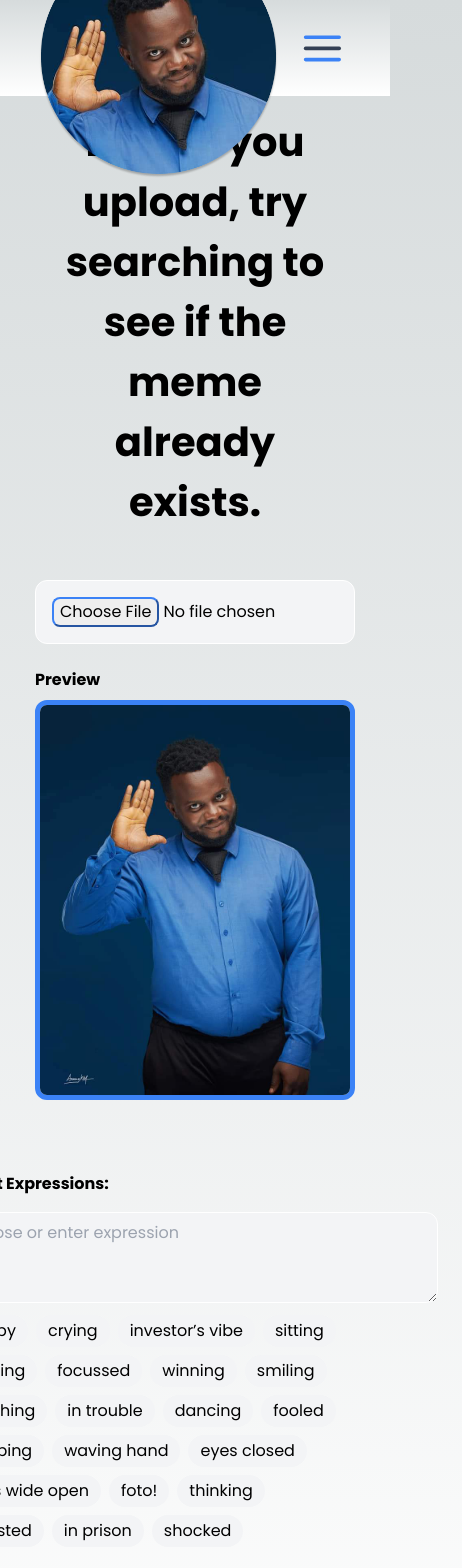
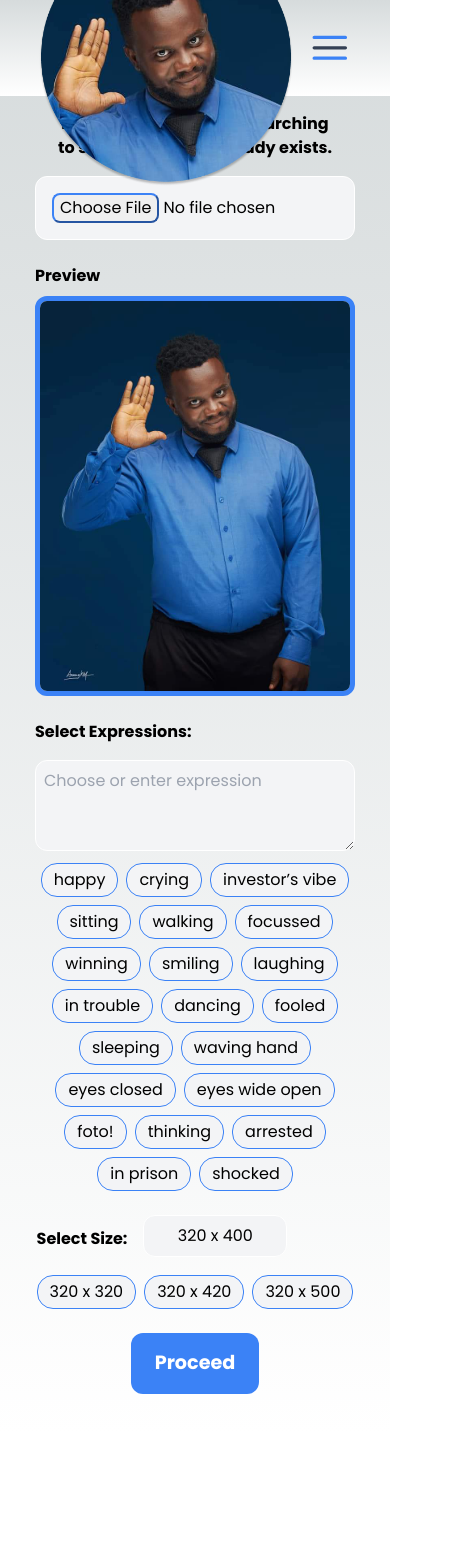
Before and after one commit to Stan015/sabinus.meme, a Next.js app: page /upload in a window 390 px wide. Shown: the top 1568 px of the page, 462 px wide, since content can reach past the window. After the commit the page ends 1434 px from the top, so only its background shows below. Built offline with nearby package versions, Linux system fonts and the light colour scheme; no server answers.

Commit message:
add: overall responsive for all screen sizes

```diff
--- a/src/app/components/expression-options.tsx
+++ b/src/app/components/expression-options.tsx
@@ -34,7 +34,7 @@ const ExpressionOptions: FC<Props> = ({
           required
         />
       </span>
-      <span className="flex gap-2 flex-wrap max-w-[24rem]">
+      <span className="flex gap-2 flex-wrap max-md:justify-center max-w-[24rem]">
         {expressionOptions.map((option, index) => {
           let selected = false;
 
@@ -48,8 +48,8 @@ const ExpressionOptions: FC<Props> = ({
               type="button"
               className={
                 selected
-                  ? "bg-blue hover:bg-blue text-white transition-all px-3 py-1 rounded-2xl relative"
-                  : "bg-gray-100 hover:bg-blue hover:text-white dark:text-clr-light dark:hover:text-clr-dark transition-all px-3 py-1 rounded-2xl relative"
+                  ? "bg-blue hover:bg-blue text-white transition-all px-3 py-1 rounded-2xl relative border-[1px] border-blue "
+                  : "bg-gray-100 hover:bg-blue hover:text-white dark:text-clr-light dark:hover:text-clr-dark transition-all px-3 py-1 border-[1px] border-blue rounded-2xl relative"
               }
               onClick={() => handleAddExpression(option)}
             >
--- a/src/app/components/header.tsx
+++ b/src/app/components/header.tsx
@@ -31,7 +31,11 @@ export default function Header() {
         )}
       >
         <div className="flex gap-4 max-md:w-[80%] items-center justify-between max-md:h-[6rem] max-md:top-0 max-md:fixed">
-          <Link href={"/"} aria-label="logo">
+          <Link
+            href={"/"}
+            aria-label="logo"
+            onClick={() => setMenuExpanded(false)}
+          >
             <Image
               className="w-full h-full"
               src={"/logo.png"}
@@ -44,15 +48,15 @@ export default function Header() {
 
           <button
             onClick={handleToggleMenu}
-            className="hidden transition-all rounded-full border border-transparent hover:border-blue-deep p-[5px] max-md:flex place-items-center"
+            className="hidden transition-all rounded-full max-md:flex place-items-center"
             type="button"
             aria-label="toggle menu"
             aria-expanded={menuExpanded ? "true" : "false"}
           >
             {!menuExpanded ? (
-              <MarketeqMenuAlt className="w-[2.8rem] h-[2.8rem]" />
+              <MarketeqMenuAlt className="w-[2.6rem] h-[2.6rem]" />
             ) : (
-              <LineMdMenuToCloseTransition className="w-[2.8rem] h-[2.8rem] text-blue" />
+              <LineMdMenuToCloseTransition className="w-[2.6rem] h-[2.6rem] text-blue" />
             )}
           </button>
         </div>
@@ -65,24 +69,28 @@ export default function Header() {
         >
           <Link
             href={"/"}
+            onClick={handleToggleMenu}
             className="max-md:text-center border-b-2 border-b-transparent max-md:border-b-white dark:max-md:border-b-[#344054] hover:!border-b-blue px-2 rounded-full transition-all"
           >
             Home
           </Link>
           <Link
             href={"/upload"}
+            onClick={handleToggleMenu}
             className="max-md:text-center border-b-2 border-b-transparent max-md:border-b-white dark:max-md:border-b-[#344054] hover:!border-b-blue px-2 rounded-full transition-all"
           >
             Upload
           </Link>
           <Link
             href={"/favourites"}
+            onClick={handleToggleMenu}
             className="max-md:text-center border-b-2 border-b-transparent max-md:border-b-white dark:max-md:border-b-[#344054] hover:!border-b-blue px-2 rounded-full transition-all"
           >
             Favourites
           </Link>
           <Link
             href={"/contact"}
+            onClick={handleToggleMenu}
             className="max-md:text-center border-b-2 border-b-transparent max-md:border-b-white dark:max-md:border-b-[#344054] hover:!border-b-blue px-2 rounded-full transition-all"
           >
             Contact
@@ -100,27 +108,32 @@ export default function Header() {
           <ToggleTheme classNameProp="absolute top-[3px]" />
 
           {!isLoggedIn ? (
-            <nav className="flex max-md:flex-col max-md:w-[7rem] gap-6">
+            <nav className="flex max-md:flex-col max-md:w-[7rem] items-center gap-6">
               <Link
                 href={"/login"}
+                onClick={handleToggleMenu}
                 className="max-md:text-center border-b-2 border-b-transparent max-md:border-b-white dark:max-md:border-b-[#344054] hover:!border-b-blue px-2 rounded-full transition-all"
               >
                 Login
               </Link>
               <Link
                 href={"/sign-up"}
+                onClick={handleToggleMenu}
                 className="max-md:text-center border-b-2 border-b-transparent max-md:border-b-white dark:max-md:border-b-[#344054] hover:!border-b-blue px-2 rounded-full transition-all"
               >
                 Sign Up
               </Link>
             </nav>
           ) : (
+            <div className="flex max-md:flex-col max-md:w-[7rem] items-center gap-6">
               <Link
                 href={"/dashboard"}
+                onClick={handleToggleMenu}
                 className="group w-12 h-12 p-1 rounded-full border-2 border-blue hover:border-blue-deep transition-all"
               >
                 <MdiUser className="w-full h-full text-clr-light dark:text-clr-dark group-hover:text-blue-500" />
               </Link>
+            </div>
           )}
         </div>
       </header>
--- a/src/app/components/size-options.tsx
+++ b/src/app/components/size-options.tsx
@@ -38,7 +38,7 @@ const SizeOptions: FC<Props> = ({
           )}
         </span>
       </div>
-      <span className="flex gap-2 flex-wrap max-w-[24rem]">
+      <span className="flex gap-2 flex-wrap max-md:justify-center max-w-[24rem]">
         {previewSizeOptions.map((option, index) => {
           const previewInputValue = `${previewSize.width} x ${previewSize.height}`;
           const currentSize = `${option.width} x ${option.height}`;
@@ -60,8 +60,8 @@ const SizeOptions: FC<Props> = ({
               type="button"
               className={
                 selectedSize
-                  ? "bg-blue hover:bg-blue text-clr-dark dark:text-clr-dark transition-all px-3 py-1 rounded-2xl relative"
-                  : "bg-gray-100 hover:bg-blue hover:text-white dark:text-clr-light transition-all px-3 py-1 rounded-2xl relative"
+                  ? "bg-blue hover:bg-blue text-clr-dark dark:text-clr-dark transition-all px-3 py-1 rounded-2xl relative border-[1px] border-blue "
+                  : "bg-gray-100 hover:bg-blue hover:text-white dark:text-clr-light transition-all px-3 py-1 rounded-2xl relative border-[1px] border-blue "
               }
               onClick={() => {
                 setPreviewSize({
@@ -73,7 +73,7 @@ const SizeOptions: FC<Props> = ({
             >
               <span>{option.width}</span> x <span>{option.height}</span>
               {originalSize && isFirstButton && (
-                <span className="absolute -right-1 -top-[0.8rem] text-blue-500">
+                <span className="absolute -right-1 -top-[0.8rem] text-blue">
                   ☆
                 </span>
               )}
--- a/src/app/favourites/page.tsx
+++ b/src/app/favourites/page.tsx
@@ -49,7 +49,7 @@ export default function Favourites() {
 
   return (
     <main className="mt-[7rem] px-[10%] flex flex-col items-center gap-8 w-full min-h-[calc(100dvh-7rem)]">
-      <h1 className="text-[2.5rem] font-bold text-center w-3/4">
+      <h1 className="text-[2.5rem] max-lg:text-[1.5rem] max-md:text-[1.3rem] max-sm:text-base text-pretty font-bold text-center w-11/12 lg:w-3/4">
         My Favourites
       </h1>
       {memes.length === 0 && loaded ? (
--- a/src/app/login/page.tsx
+++ b/src/app/login/page.tsx
@@ -27,7 +27,7 @@ export default function Login() {
   };
 
   return (
-    <section className="min-h-dvh w-full flex items-center justify-center ">
+    <section className="min-h-dvh w-full px-[10%] max-md:my-5 flex items-center justify-center ">
       <div className="bg-white mt-[6rem] p-8 rounded shadow-md w-full max-w-md">
         <LoginForm
           formData={formData}
--- a/src/app/page.tsx
+++ b/src/app/page.tsx
@@ -34,13 +34,13 @@ async function Home() {
   return (
     <>
       <main className="flex flex-col w-full min-h-[calc(100dvh-9.5rem)] mt-[6rem] items-center px-[10%] my-20">
-        <section className="w-full flex flex-col items-center gap-10 mt-6 mb-[3.5rem]">
-          <h1 className="text-[2.5rem] font-bold text-center w-3/4">
+        <section className="w-full flex flex-col items-center gap-10 max-sm:gap-5 mt-6 mb-[3.5rem] max-sm:mb-[2rem]">
+          <h1 className="text-[2.5rem] max-lg:text-[1.5rem] max-md:text-[1.3rem] max-sm:text-base text-pretty font-bold text-center w-11/12 lg:w-3/4">
             Sabinus Memes Library. Search, download, upload, share and laugh
             with me!
           </h1>
           <input
-            className="w-3/4 h-14 bg-gray-100 rounded-full px-10 flex border hover:border-blue-400 text-clr-light dark:text-clr-light transition-all border-white hover:border-blue text-md ring-offset-blue-deep ring-offset-[0.6px] file:border-0 file:bg-transparent file:text-sm file:font-medium focus-visible:outline-none focus-visible:ring-2 focus-visible:ring-blue dark:focus-visible:ring-white focus-visible:ring-offset-2 disabled:cursor-not-allowed disabled:opacity-50"
+            className="w-3/4 h-14 max-sm:w-full max-sm:h-10 px-10 max-md:px-5 max-sm:px-3 max-sm:text-[0.7rem] max-md:text-base bg-gray-100 rounded-full flex border hover:border-blue-400 text-clr-light dark:text-clr-light transition-all border-white hover:border-blue text-md ring-offset-blue-deep ring-offset-[0.6px] file:border-0 file:bg-transparent file:text-sm file:font-medium focus-visible:outline-none focus-visible:ring-2 focus-visible:ring-blue dark:focus-visible:ring-white focus-visible:ring-offset-2 disabled:cursor-not-allowed disabled:opacity-50"
             type="text"
             placeholder="Search memes by description, expression or keywords. E.g, investor's vibe, crying, laughing, in trouble..."
           />
--- a/src/app/sign-up/page.tsx
+++ b/src/app/sign-up/page.tsx
@@ -24,7 +24,7 @@ const Signup = () => {
   };
 
   return (
-    <section className="min-h-dvh w-full flex items-center justify-center ">
+    <section className="min-h-dvh w-full flex px-[10%] max-md:my-5 items-center justify-center ">
       <div className="bg-white mt-[6rem] p-8 rounded shadow-md w-full max-w-md">
         <form action={handleSubmit}>
           <h1 className="text-[2.5rem] dark:text-clr-light font-bold mb-6 text-center">
@@ -42,6 +42,7 @@ const Signup = () => {
               id="username"
               name="username"
               value={formData.username}
+              placeholder="Enter your username"
               onChange={handleChange}
               className="block w-full rounded-md border-2 border-gray-200 hover:border-blue focus:border-blue transition-all outline-none bg-white py-[9px] px-3 text-sm outline-2 placeholder:text-gray-500"
               required
@@ -58,6 +59,7 @@ const Signup = () => {
               type="email"
               id="email"
               name="email"
+              placeholder="Enter your email"
               value={formData.email}
               onChange={handleChange}
               className="block w-full rounded-md border-2 border-gray-200 hover:border-blue focus:border-blue transition-all outline-none bg-white py-[9px] px-3 text-sm outline-2 placeholder:text-gray-500"
@@ -75,6 +77,7 @@ const Signup = () => {
               type="password"
               id="password"
               name="password"
+              placeholder="Enter your password"
               value={formData.password}
               onChange={handleChange}
               className="block w-full rounded-md border-2 border-gray-200 hover:border-blue focus:border-blue transition-all outline-none bg-white py-[9px] px-3 text-sm outline-2 placeholder:text-gray-500"
--- a/src/app/upload/page.tsx
+++ b/src/app/upload/page.tsx
@@ -108,8 +108,8 @@ export default function Upload() {
   console.log(isPopoverVisible);
 
   return (
-    <section className="flex flex-col gap-6 mt-[7rem] mb-10 px[10%] items-center w-full min-h-[calc(100dvh-9.5rem)]">
-      <h1 className="text-[2.5rem] font-bold w-2/3 text-center">
+    <section className="flex flex-col gap-6 max-sm:gap-4 mt-[7rem] mb-10 px-[10%] items-center w-full min-h-[calc(100dvh-9.5rem)]">
+      <h1 className="text-[2.5rem] max-lg:text-[1.5rem] max-md:text-[1.3rem] max-sm:text-base text-pretty font-bold text-center w-11/12 lg:w-3/4">
         Before you upload, try searching to see if the meme already exists.
       </h1>
       <div className="flex w-full h-auto justify-center">
@@ -117,7 +117,7 @@ export default function Upload() {
           className="w-max h-max flex flex-wrap justify-center gap-6 items-start"
           action={uploadAction}
         >
-          <div className="w-max h-max p-6">
+          <div className="w-max h-max p-6 max-sm:p-0">
             {/* <CldUploadWidget
               uploadPreset="sabinus_preset"
               options={{ sources: ["local"] }}
@@ -149,7 +149,7 @@ export default function Upload() {
             <PreviewUpload image={image} previewSize={previewSize} />
           </div>
 
-          <div className="w-max h-max p-6 flex flex-col gap-6">
+          <div className="w-max max-sm:w-[20rem] max-sm:p-0 max-md:items-center h-max p-6 flex flex-col gap-6">
             {/* <div className="flex flex-col gap-1">
               <label className="font-bold text-md" htmlFor="memeDescription">
                 Description
```
Also changed, not shown: src/app/contact/page.tsx (+11 -6 lines). Lines whose indentation alone changed are shown as unchanged.
